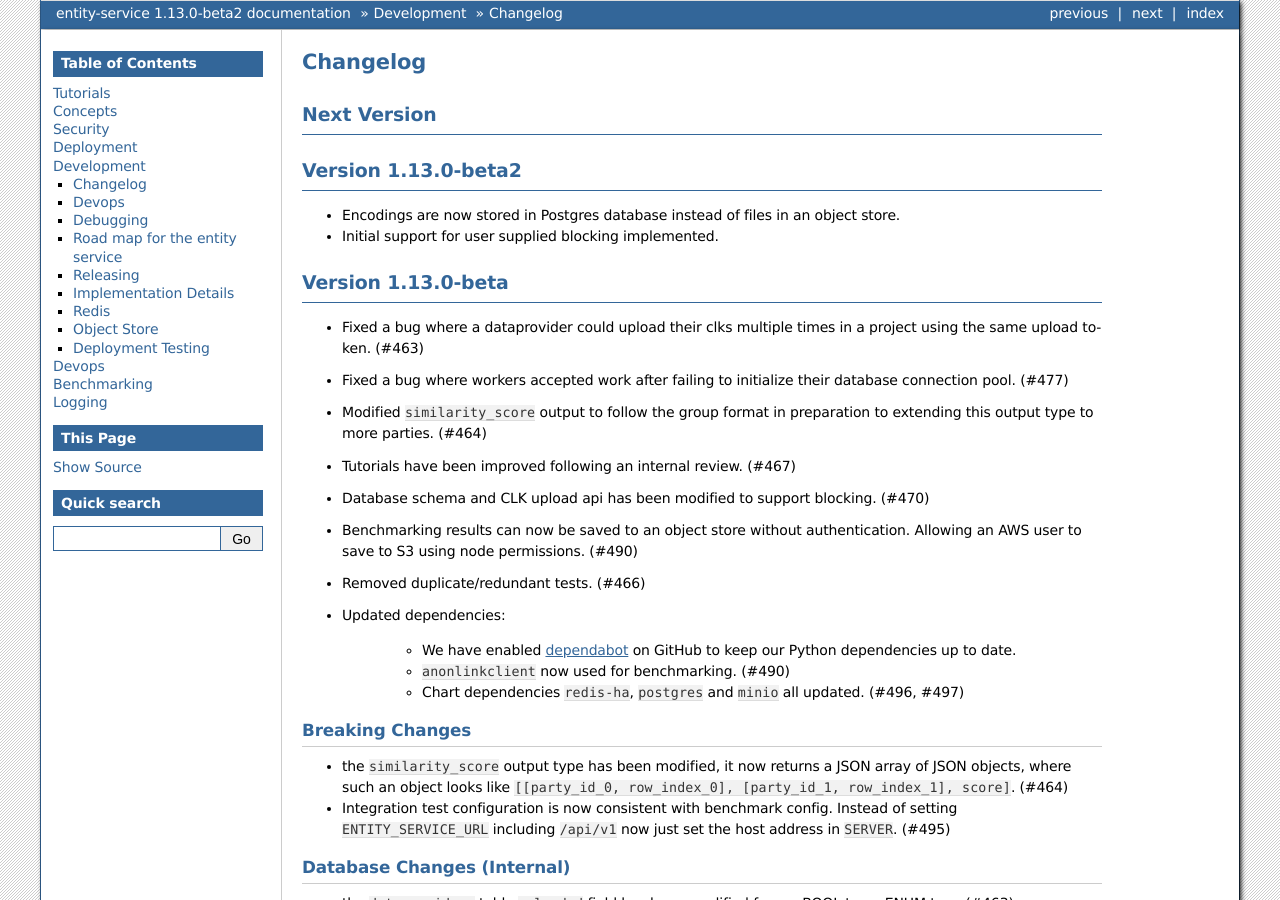
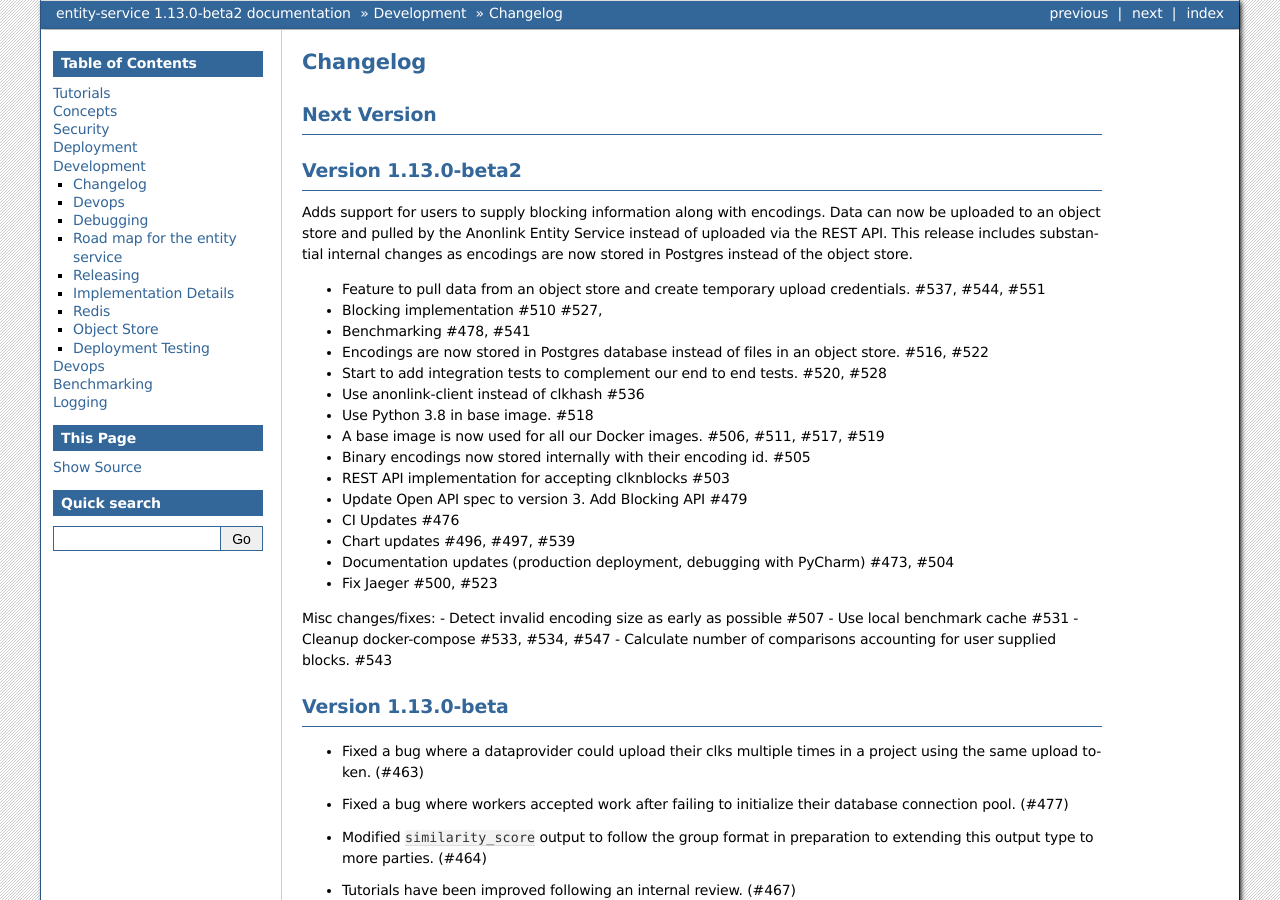
Before and after one commit to data61/anonlink-entity-service, a Sphinx documentation site: the page built from docs/changelog.rst, in a window 1280 px wide and 900 px high. Built offline with Sphinx 7.4.7, drawn with Linux system fonts in a browser that asks for light colours; formulas are drawn with MathJax 3; pages that are not in the unit, such as notebooks, are missing from menus.

Commit message:
Add changelog for v1.13.0-beta2

```diff
--- a/docs/changelog.rst
+++ b/docs/changelog.rst
@@ -9,10 +9,34 @@ Next Version
 
 
 Version 1.13.0-beta2
--------------------
+--------------------
 
-- Encodings are now stored in Postgres database instead of files in an object store.
-- Initial support for user supplied blocking implemented.
+Adds support for users to supply blocking information along with encodings. Data can now be uploaded to
+an object store and pulled by the Anonlink Entity Service instead of uploaded via the REST API.
+This release includes substantial internal changes as encodings are now stored in Postgres instead of
+the object store.
+
+- Feature to pull data from an object store and create temporary upload credentials. #537, #544, #551
+- Blocking implementation #510 #527,
+- Benchmarking #478, #541
+- Encodings are now stored in Postgres database instead of files in an object store. #516, #522
+- Start to add integration tests to complement our end to end tests. #520, #528
+- Use anonlink-client instead of clkhash #536
+- Use Python 3.8 in base image. #518
+- A base image is now used for all our Docker images. #506, #511, #517, #519
+- Binary encodings now stored internally with their encoding id. #505
+- REST API implementation for accepting clknblocks #503
+- Update Open API spec to version 3. Add Blocking API #479
+- CI Updates #476
+- Chart updates #496, #497, #539
+- Documentation updates (production deployment, debugging with PyCharm) #473, #504
+- Fix Jaeger #500, #523
+
+Misc changes/fixes:
+- Detect invalid encoding size as early as possible #507
+- Use local benchmark cache #531
+- Cleanup docker-compose #533, #534, #547
+- Calculate number of comparisons accounting for user supplied blocks. #543
 
 Version 1.13.0-beta
 -------------------
```
